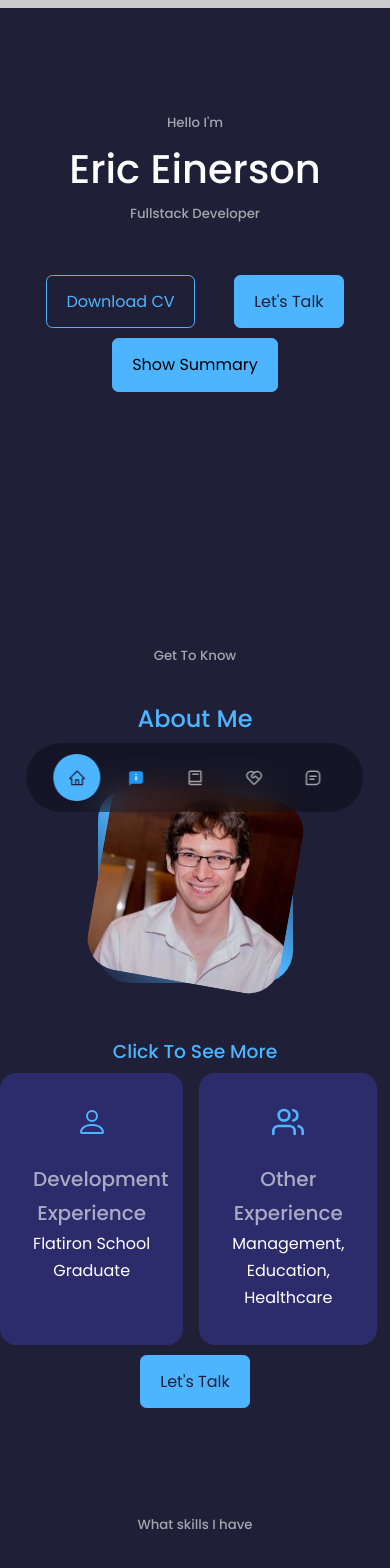
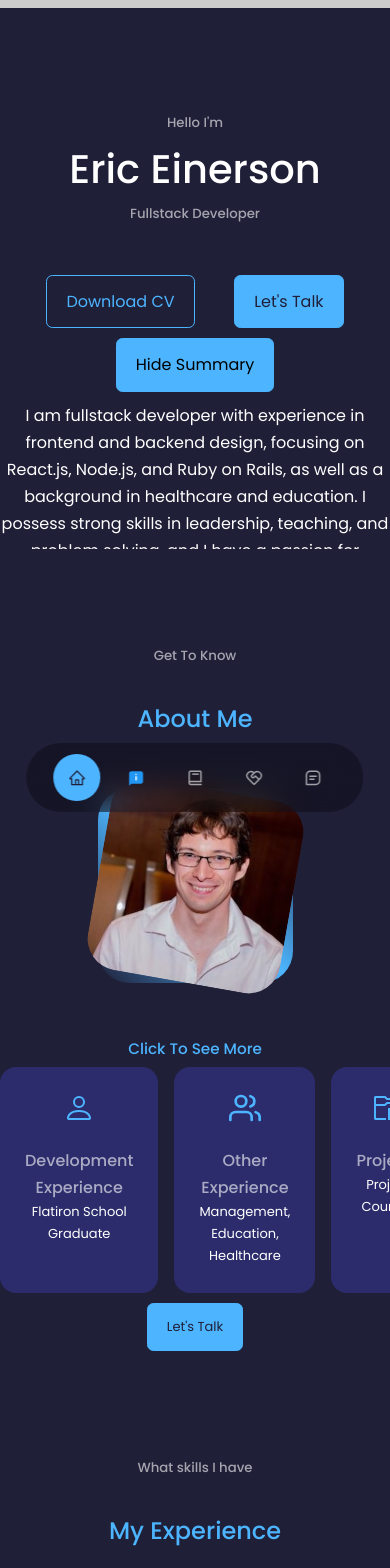
Before and after one commit to ericeinerson/react-portfolio, a React (Create React App) app: page / in a window 390 px wide. Shown: the top 1568 px of the page. Built offline with nearby package versions, Linux system fonts and the light colour scheme.

Commit message:
fixed a couple of bugs

```diff
--- a/src/components/About/about.css
+++ b/src/components/About/about.css
@@ -42,7 +42,7 @@
     background: var(--color-bg-variant);
     border: 1px solid transparent;
     border-radius: 1rem;
-    padding: 2rem;
+    padding: 1.5rem;
     text-align: center;
     transition: var(--transition);
 }
@@ -108,12 +108,22 @@
 
     .about__card {
         width: 47vw;
+        font-size: small;
     }
 
     .about__content {
         text-align: center;
+        font-size: small;
         justify-content: center;
         width: 100%;
         position: relative;
     }
+
+    .about__card small{
+        font-size: small;
+    }
+
+    .about__card h5 {
+        font-size: medium;
+    }
 }
--- a/src/components/Header/Header.js
+++ b/src/components/Header/Header.js
@@ -5,7 +5,7 @@ import HeaderSocials from "./HeaderSocials"
 
 function Header() {
 
-  const [showSummary, setShowSummary] = useState(false);
+  const [showSummary, setShowSummary] = useState(true);
 
   const toggleSummary = () => {
     setShowSummary(!showSummary)
@@ -20,7 +20,7 @@ function Header() {
         <CTA />
         <HeaderSocials />
         <button className='toggle__btn'
-          onClick={ () => toggleSummary()}>{!showSummary ? "Show Summary" : "Hide Summary"}
+          onClick={ () => toggleSummary()}>{showSummary ? "Hide Summary" : "Show Summary"}
         </button>
         {!showSummary ? null
           :
```
